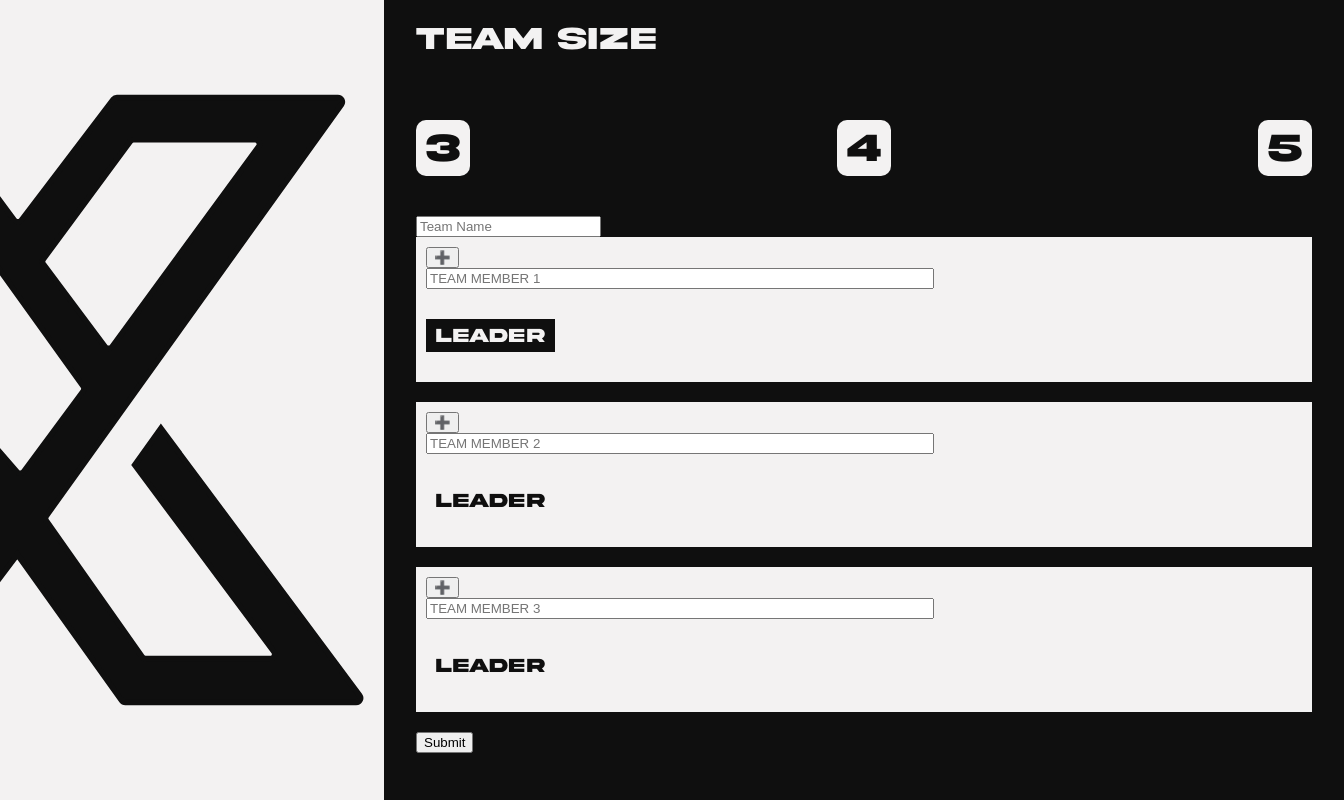
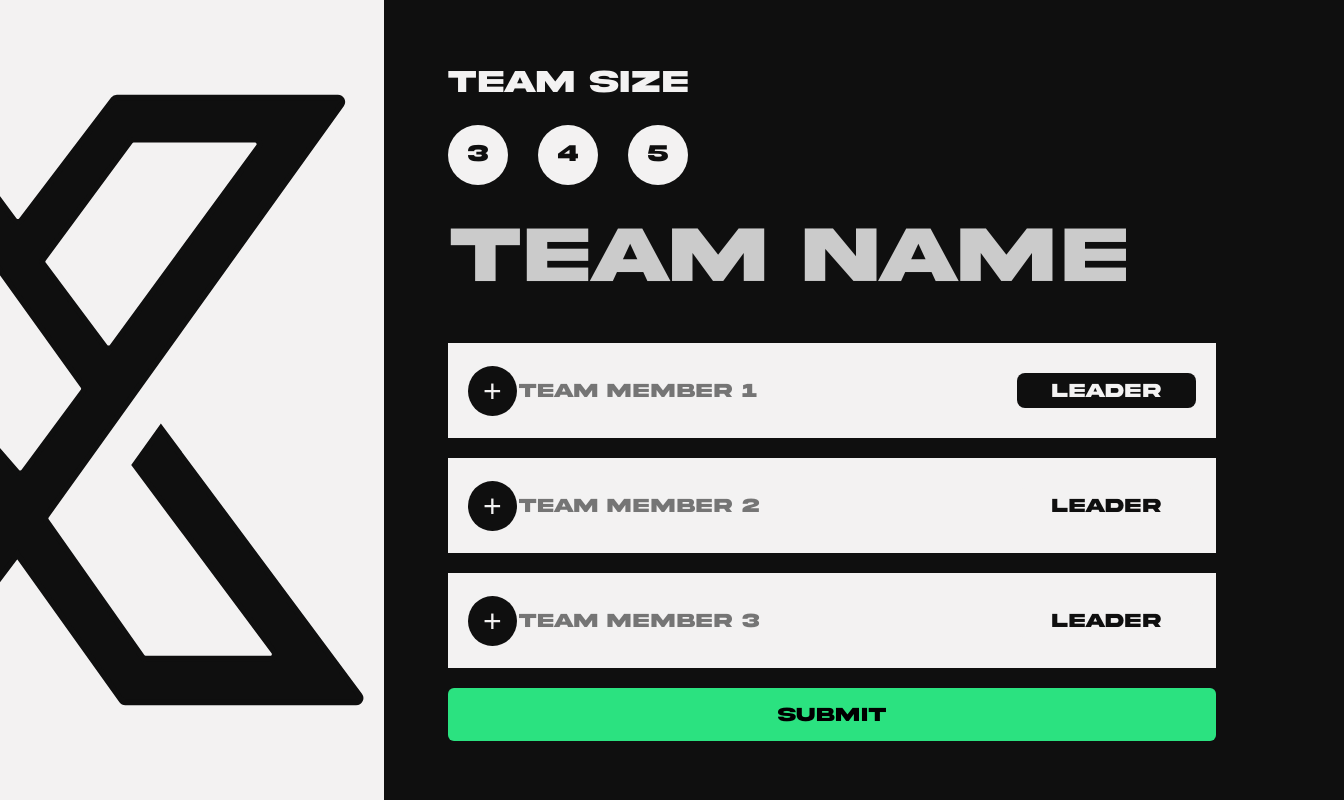
Before and after one commit to Iron0utlaw/NSUTthon24, a React (Create React App) app: page /r in a window 1280 px wide. Shown: the whole page, 1344 px wide, since content can reach past the window. Built offline with nearby package versions, Linux system fonts and the light colour scheme; no server answers.

Commit message:
A whole lot of CSS for Reg Page

```diff
--- a/src/comp/acc/Myacc.js
+++ b/src/comp/acc/Myacc.js
@@ -1,9 +1,19 @@
-import React, { useState } from 'react'
+import React, { useRef, useState } from 'react'
 import './myacc.css'
 import Select from 'react-select';
 
 const Myacc = ({name, data, setData, id}) => {
     const [toggle, setToggle] = useState(false)
+    const ref = useRef(null);
+    const scroller = () => {
+      setToggle(!toggle)
+      ref.current?.scrollIntoView({
+        behavior: 'smooth',
+        block: "center",
+        inline: "center",
+      });
+    };
+
     const LeaderToggle = (id) =>{
       var result = data;
       result = result.map((x) => {
@@ -99,10 +109,12 @@ const Myacc = ({name, data, setData, id}) => {
     ];
 
   return (
-    <div className='acc-container'>
-        <button type='button' onClick={() => setToggle(!toggle)}>➕</button>
-        <input required name="name" type='text' placeholder={`Team Member ${name}`} value={data[id].name} onChange={e => {nameHandler(e,id); setToggle(true)}} onFocusCapture={()=> setToggle(true)}></input>
-        <p className={'lead-btn' + (data[id].leader ? ' active' : ' not-active')} onClick={() => LeaderToggle(id)}>Leader</p>
+    <div ref={ref} className='acc-container'>
+        <div className='top-fields'>
+          <button className={'toggler ' + (toggle ? 'toggle-active' : '')} type='button' onClick={scroller}>+</button>
+          <input required name="name" type='text' placeholder={`Team Member ${name}`} value={data[id].name} onChange={e => {nameHandler(e,id); setToggle(true)}} onFocusCapture={()=> setToggle(true)}></input>
+          <p className={'lead-btn' + (data[id].leader ? ' active' : ' not-active')} onClick={() => LeaderToggle(id)}>Leader</p>
+        </div>
         {toggle &&
             <div className='acc-toggle'>
                 <input required type='text' name="email" placeholder="Email" value={data[id].email} onChange={e => emailHandler(e,id)}></input>
--- a/src/comp/acc/myacc.css
+++ b/src/comp/acc/myacc.css
@@ -2,15 +2,46 @@
     background-color: var(--main);
     color: var(--sec);
     margin-bottom: 20px;
-    padding: 10px;
+    padding: 10px 20px 10px 20px;
     display: flex;
     flex-direction: column;
     justify-content: space-around;
 }
 
 .acc-container input{
-    width: 500px;
-    margin-bottom: 10px;
+    width: 70%;
+    /* margin-bottom: 10px; */
+    background-color: var(--main);
+}
+
+.toggler{
+    background-color: var(--sec);
+    border: none;
+    border-radius: 50%;
+    color: var(--main);
+    text-align: center;
+    text-decoration: none;
+    display: inline-block;
+    font-size: 2em;
+    line-height: 20px;
+    padding: 15px;
+}
+
+.toggle-active{
+    transform: rotate(45deg);
+}
+
+.top-fields{
+    display: flex;
+    flex-direction: row;
+    justify-content: space-between;
+    align-items: center;
+}
+
+input{
+    border-style: none;
+    font-family: 'Akira';
+    font-size: 20px;
 }
 
 .acc-container button{
@@ -27,9 +58,10 @@ input[name="rollno"],input[name="name"],input[name="branch"]{
 
 .lead-btn{
     width: fit-content;
-    padding: 5px 10px ;
+    padding: 6px 35px ;
     font-size: 20px;
     cursor: pointer;
+    border-radius: 8px;
 }
 
 .active{
--- a/src/comp/reg.css
+++ b/src/comp/reg.css
@@ -1,6 +1,6 @@
 .reg-container{
     display: grid;
-    gap: 2rem;
+    gap: 4rem;
     grid-template-columns: 1fr 2fr;
 }
 
@@ -30,14 +30,70 @@
 .team-size{
     background-color: var(--main);
     width: fit-content;
-    padding: 5px 10px ;
+    padding: 15px ;
+    height: 30px;
+    width: 30px;
     color: var(--sec);
-    font-size: 40px;
+    font-size: 24px;
     cursor: pointer;
-    border-radius: 10px;
+    border-radius: 100%;
+    text-align: center;
 }
 
 .size-btn{
     display: flex;
     justify-content: space-between;
 }
+
+.size{
+    width: max-content;
+}
+
+.size h1{
+    margin-bottom: 0;
+    margin-top: 2em;
+    font-size: 2rem;
+}
+
+.team-details{
+    margin-right: 8rem;
+}
+
+.team-name{
+    background-color: var(--sec);
+    border-style: none;
+    font-family: Akira;
+    font-size: 5em;
+    margin-bottom: 0.5em;
+    color: var(--main);
+    width: 100%;
+}
+.team-name::placeholder{
+    color: rgb(203, 203, 203);
+}
+
+input,
+input::before,
+input::after {
+    box-sizing: border-box;
+}
+
+.team-name:focus{
+    outline: none;
+    caret-color: transparent;
+}
+
+.team-name:focus::placeholder{
+    font-size: 5.2rem;
+    text-shadow: 4px 4px 30px rgba(214, 214, 214, 0.489);
+}
+
+.submit-form{
+    width: 100%;
+    font-family: 'Akira';
+    font-size: 20px;
+    padding: 15px;
+    border-radius: 6px;
+    border-style: none;
+    background-color: var(--accent);
+}
--- a/src/comp/reg.js
+++ b/src/comp/reg.js
@@ -115,19 +115,23 @@ const Reg = () => {
             <Thon className='thon'/>
         </div>
         <form id='my-form' className='form' onSubmit={onSubmit}>
+            <div className='size'>
                 <h1>Team Size</h1>
                 <div className='size-btn'>
                     <p className='team-size' onClick={() => setTeam(3)}>3</p>
                     <p className='team-size' onClick={() => setTeam(4)}>4</p>
                     <p className='team-size' onClick={() => setTeam(5)}>5</p>
                 </div>
-            <input required type='text' placeholder='Team Name' value={data[0].teamName} onChange={e => tName(e,0)}></input>
+            </div>
+            <div className='team-details'>
+                <input className='team-name' required type='text' placeholder='Team Name' value={data[0].teamName} onChange={e => tName(e,0)}></input>
                 {
                     members.map((curr) => {
                         return <Myacc key={i+1} name={curr.props.children[1]} data={data} setData={setData} id={i++}/>
                     })
                 }
-            <button type='button' onClick={openModal}>Submit</button>
+                <button className='submit-form' type='button' onClick={openModal}>Submit</button>
+            </div>
             {showModal && <Modal closeModal={closeModal} data={data} team={team}/>}
         </form>
     </div>
--- a/src/index.css
+++ b/src/index.css
@@ -1,6 +1,7 @@
 :root{
   --main: #F3F2F2;
   --sec: #0f0f0f;
+  --accent: #2BE280;
 }
 
 body {
@@ -15,13 +16,11 @@ body {
 }
 
 code {
-  font-family: source-code-pro, Menlo, Monaco, Consolas, 'Courier New',
+  font-family: 'Akira',source-code-pro, Menlo, Monaco, Consolas, 'Courier New',
     monospace;
 }
 
 @font-face {
   font-family: 'Akira';
   src: local('Akira'), url(./fonts/Akira.otf) format('opentype');
-  /* other formats include: 'woff2', 'truetype, 'opentype',
-                            'embedded-opentype', and 'svg' */
 }
```
Lines whose indentation alone changed are shown as unchanged.
